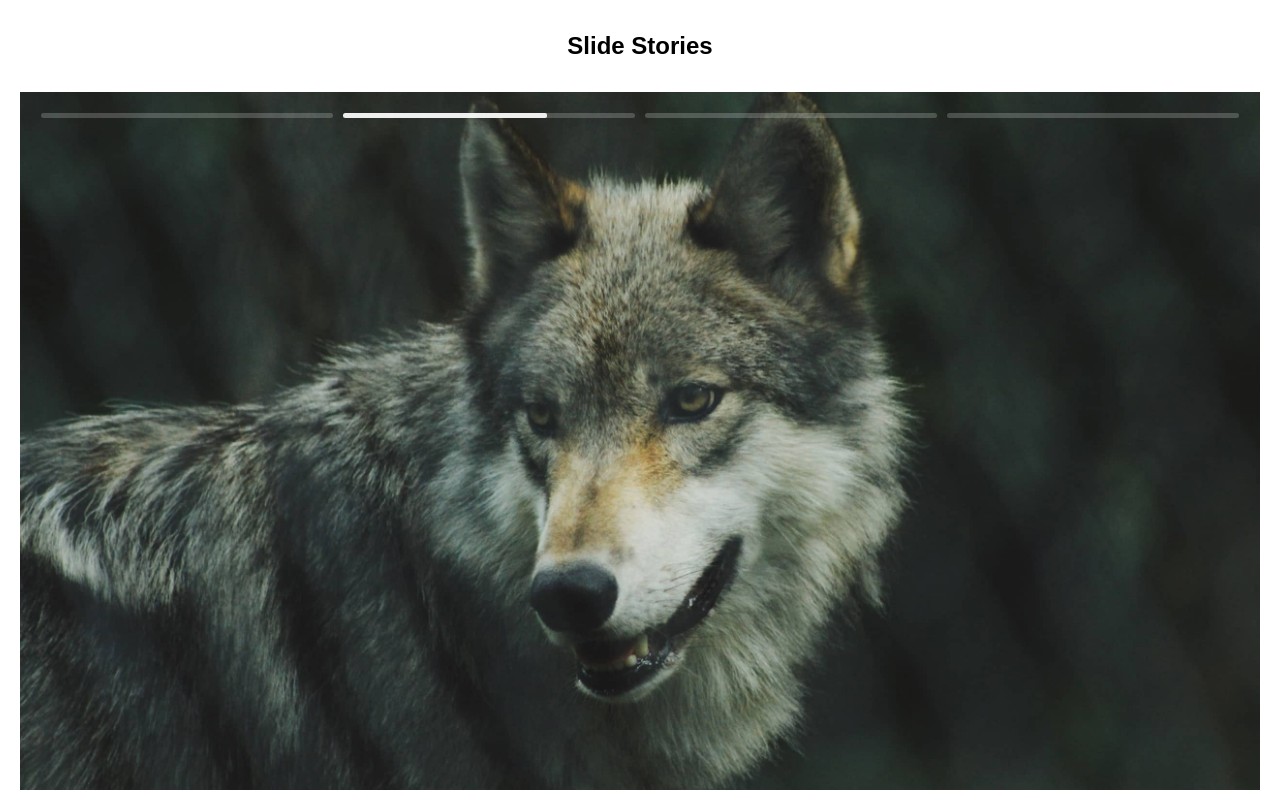
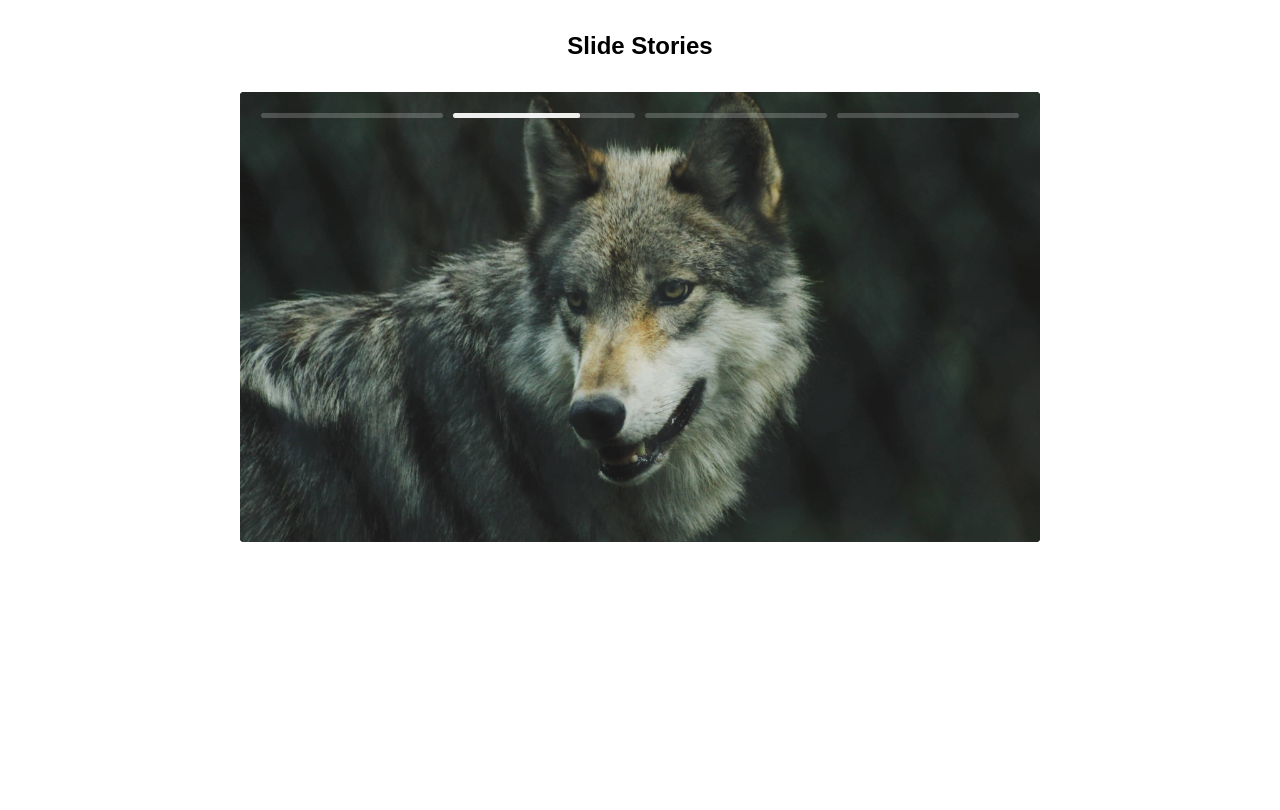
Before and after one commit to welisonw/slide-stories-typescript-origamid, a website with bundled scripts: page index.html in a window 1280 px wide. Built offline with nearby package versions, Linux system fonts and the light colour scheme.

Commit message:
refactor(styles): add styles #slide

```diff
--- a/styles/styles.css
+++ b/styles/styles.css
@@ -27,6 +27,11 @@ h1 {
 
 #slide {
   display: grid;
+  max-width: 50rem;
+  border-radius: .25rem;
+  overflow: hidden;
+  margin: 1.25rem auto;
+  background-color: #000;
 }
 
 #slide-elements {
```
